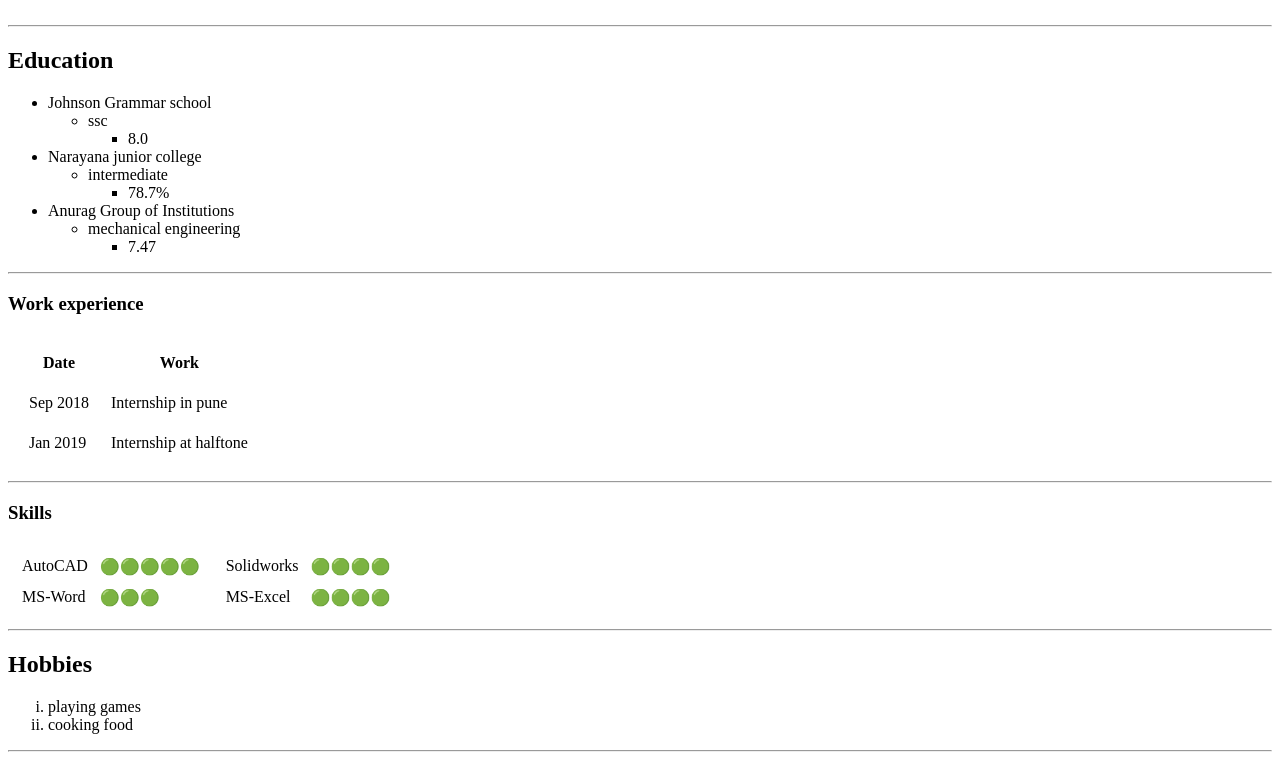
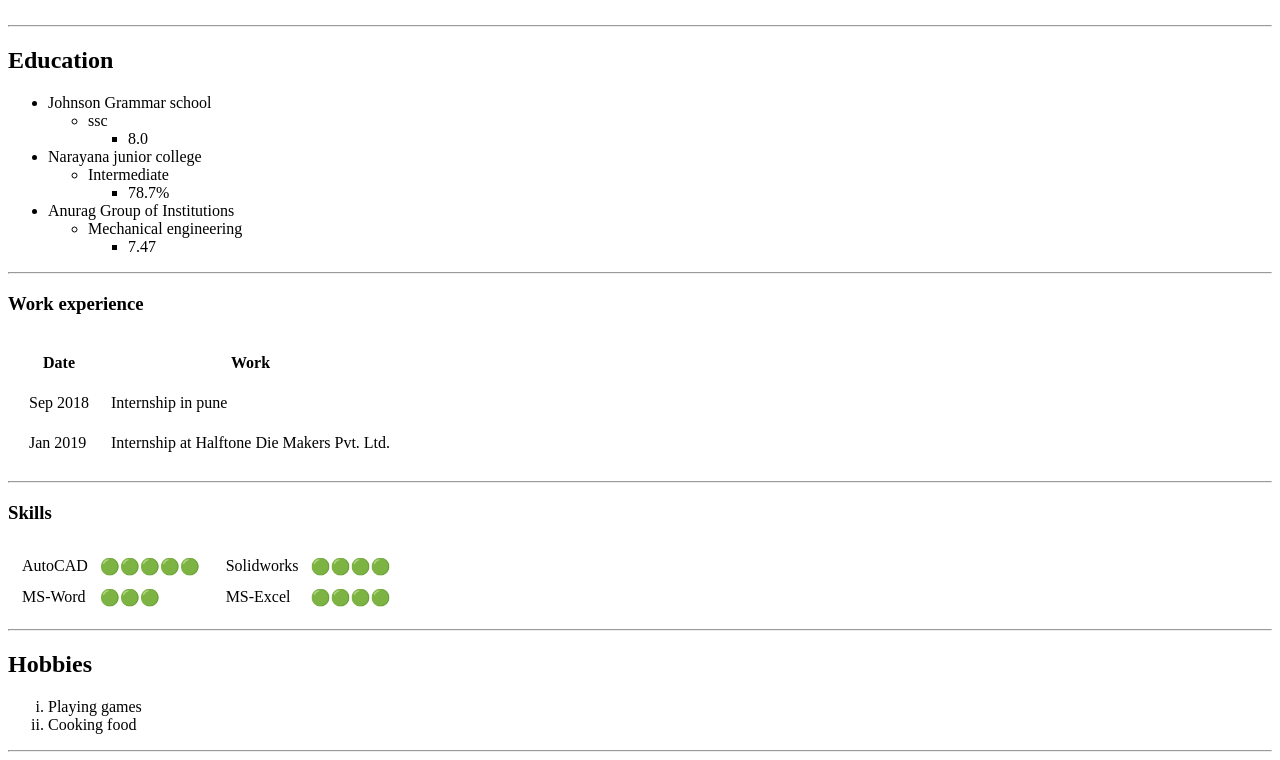
Before and after one commit to nik2208-bot/cv, a plain HTML site: page index.html in a window 1280 px wide. Shown: the part 437-1197 px from the top of the page. Drawn offline with Linux system fonts and the light colour scheme.

Commit message:
Update index.html

```diff
--- a/index.html
+++ b/index.html
@@ -3,7 +3,7 @@
 
 <head>
   <meta charset="utf-8">
-  <title>Nikhil's site</title>
+  <title>Nikhil's CV</title>
 </head>
 
 <body>
@@ -36,7 +36,7 @@
     </li>
     <li>Narayana junior college
       <ul>
-        <li>intermediate
+        <li>Intermediate
           <ul>
             <li>78.7%</li>
           </ul>
@@ -45,7 +45,7 @@
     </li>
     <li>Anurag Group of Institutions
       <ul>
-        <li>mechanical engineering
+        <li>Mechanical engineering
           <ul>
             <li>7.47</li>
           </ul>
@@ -66,7 +66,7 @@
     </tr>
     <tr>
       <td>Jan 2019</td>
-      <td>Internship at halftone</td>
+      <td>Internship at Halftone Die Makers Pvt. Ltd.</td>
     </tr>
   </table>
   <hr>
@@ -102,8 +102,8 @@
   <hr>
   <h2>Hobbies</h2>
   <ol type=i>
-    <li>playing games</li>
-    <li>cooking food</li>
+    <li>Playing games</li>
+    <li>Cooking food</li>
   </ol>
   <hr>
 
```
